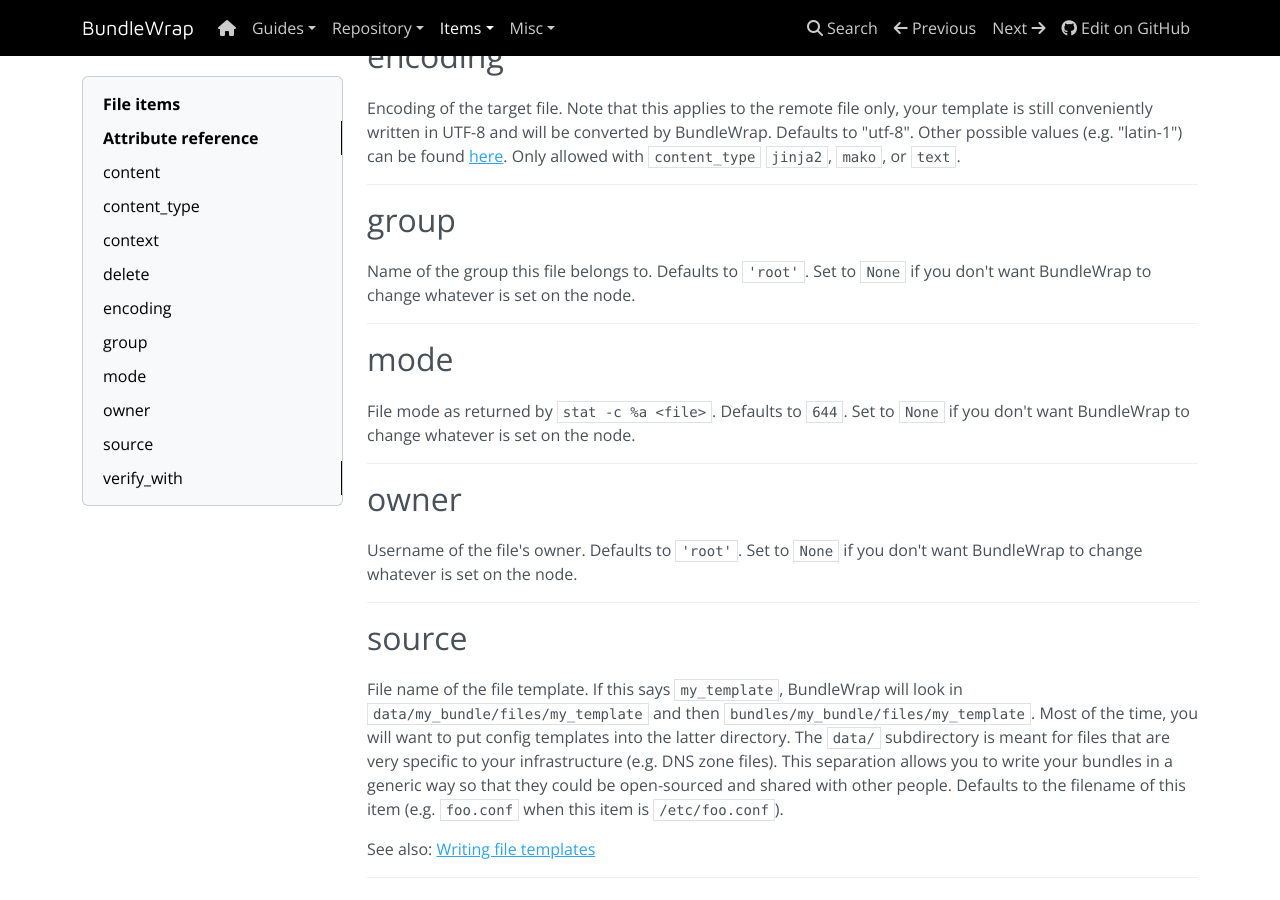
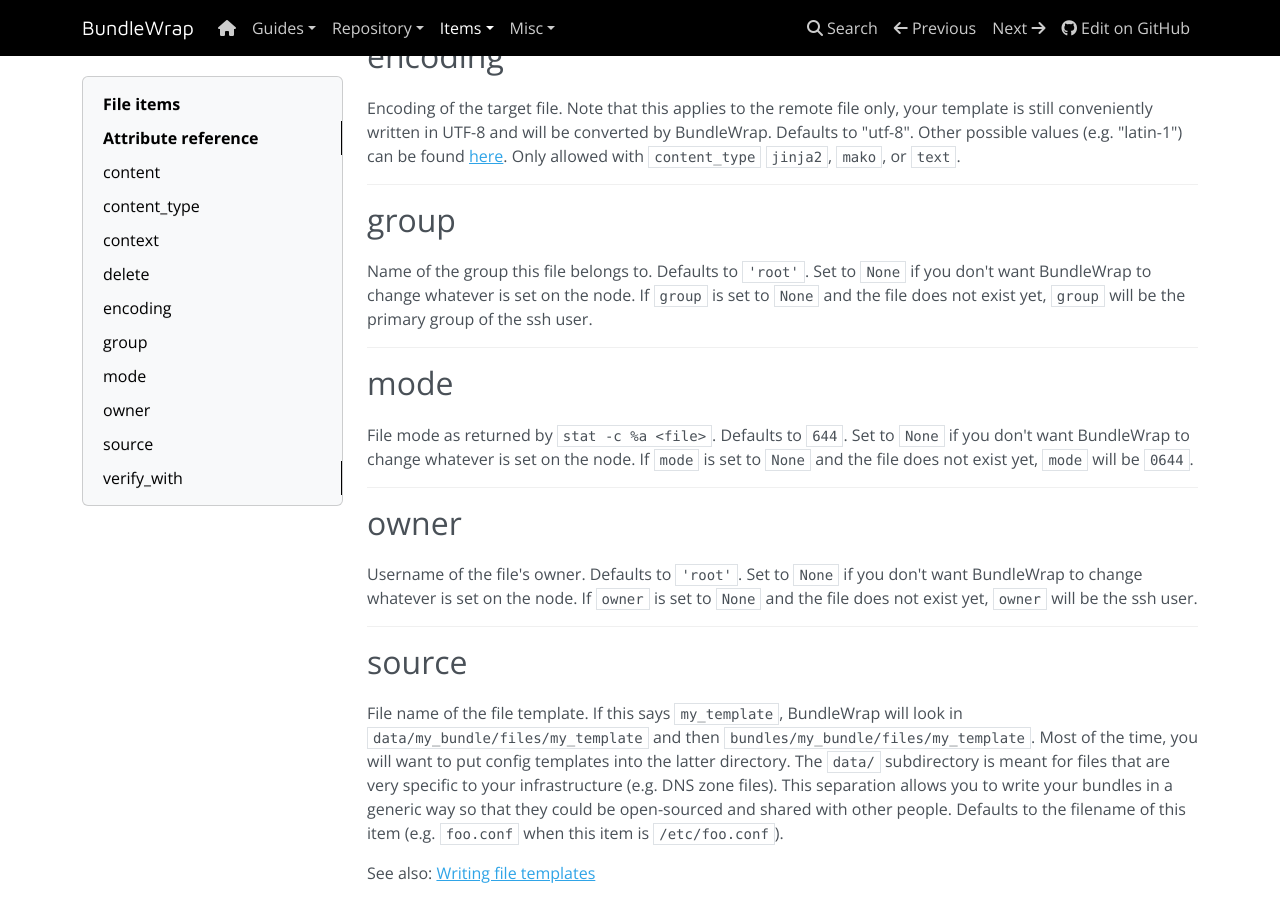
Before and after one commit to bundlewrap/bundlewrap, an MkDocs documentation site: the page built from docs/content/items/file.md, in a window 1280 px wide and 900 px high, scrolled down 1375 px. Built offline with MkDocs 1.6.1, drawn with Linux system fonts in a browser that asks for light colours; nearby versions of some CDN libraries.

Commit message:
file: clarify the behaviour of `None` for owner, mode and group

```diff
--- a/docs/content/items/file.md
+++ b/docs/content/items/file.md
@@ -63,19 +63,19 @@
 
 ## group
 
-Name of the group this file belongs to. Defaults to `'root'`. Set to `None` if you don't want BundleWrap to change whatever is set on the node.
+Name of the group this file belongs to. Defaults to `'root'`. Set to `None` if you don't want BundleWrap to change whatever is set on the node. If `group` is set to `None` and the file does not exist yet, `group` will be the primary group of the ssh user.
 
 <hr>
 
 ## mode
 
-File mode as returned by `stat -c %a <file>`. Defaults to `644`. Set to `None` if you don't want BundleWrap to change whatever is set on the node.
+File mode as returned by `stat -c %a <file>`. Defaults to `644`. Set to `None` if you don't want BundleWrap to change whatever is set on the node. If `mode` is set to `None` and the file does not exist yet, `mode` will be `0644`.
 
 <hr>
 
 ## owner
 
-Username of the file's owner. Defaults to `'root'`. Set to `None` if you don't want BundleWrap to change whatever is set on the node.
+Username of the file's owner. Defaults to `'root'`. Set to `None` if you don't want BundleWrap to change whatever is set on the node.  If `owner` is set to `None` and the file does not exist yet, `owner` will be the ssh user.
 
 <hr>
 
```
